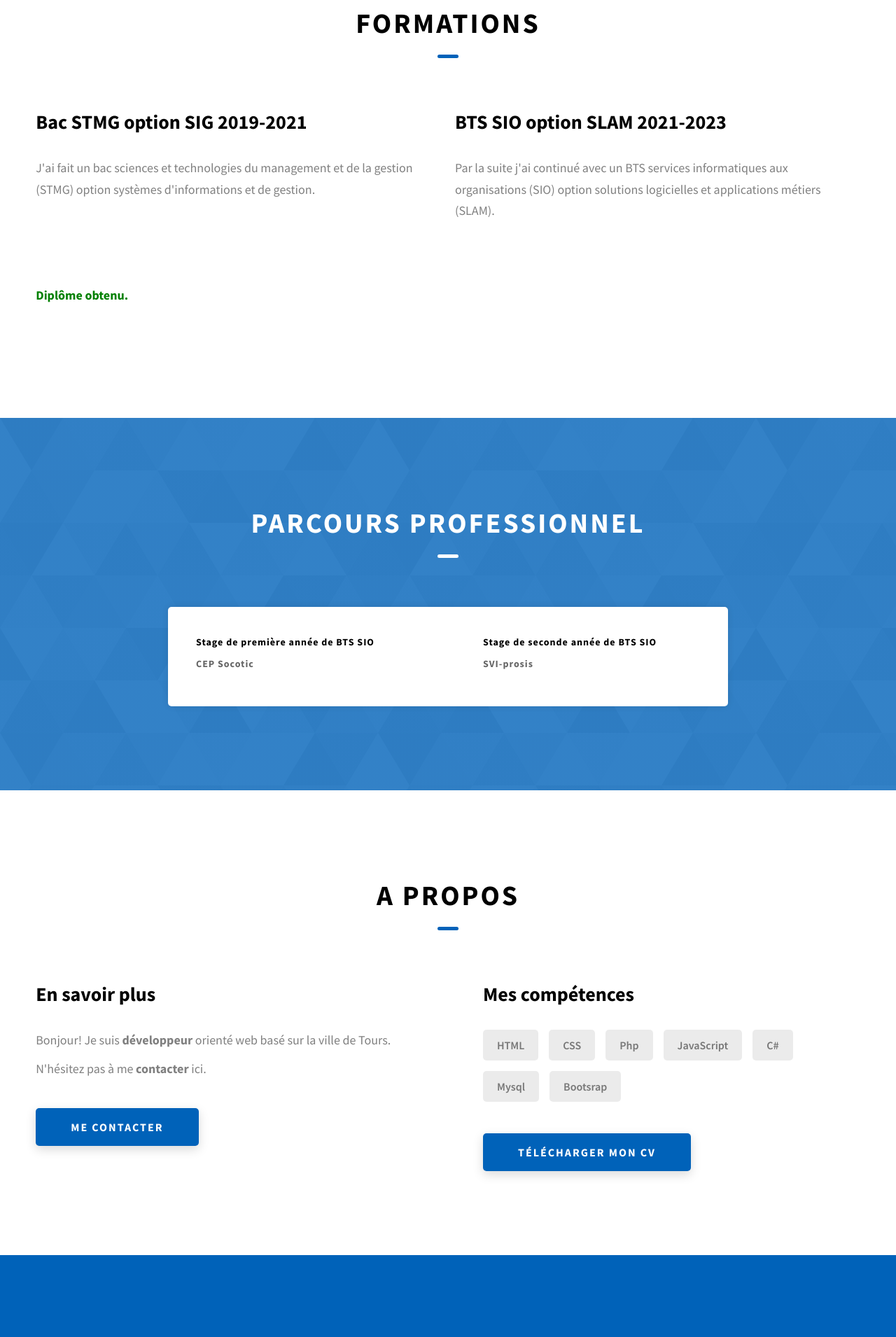
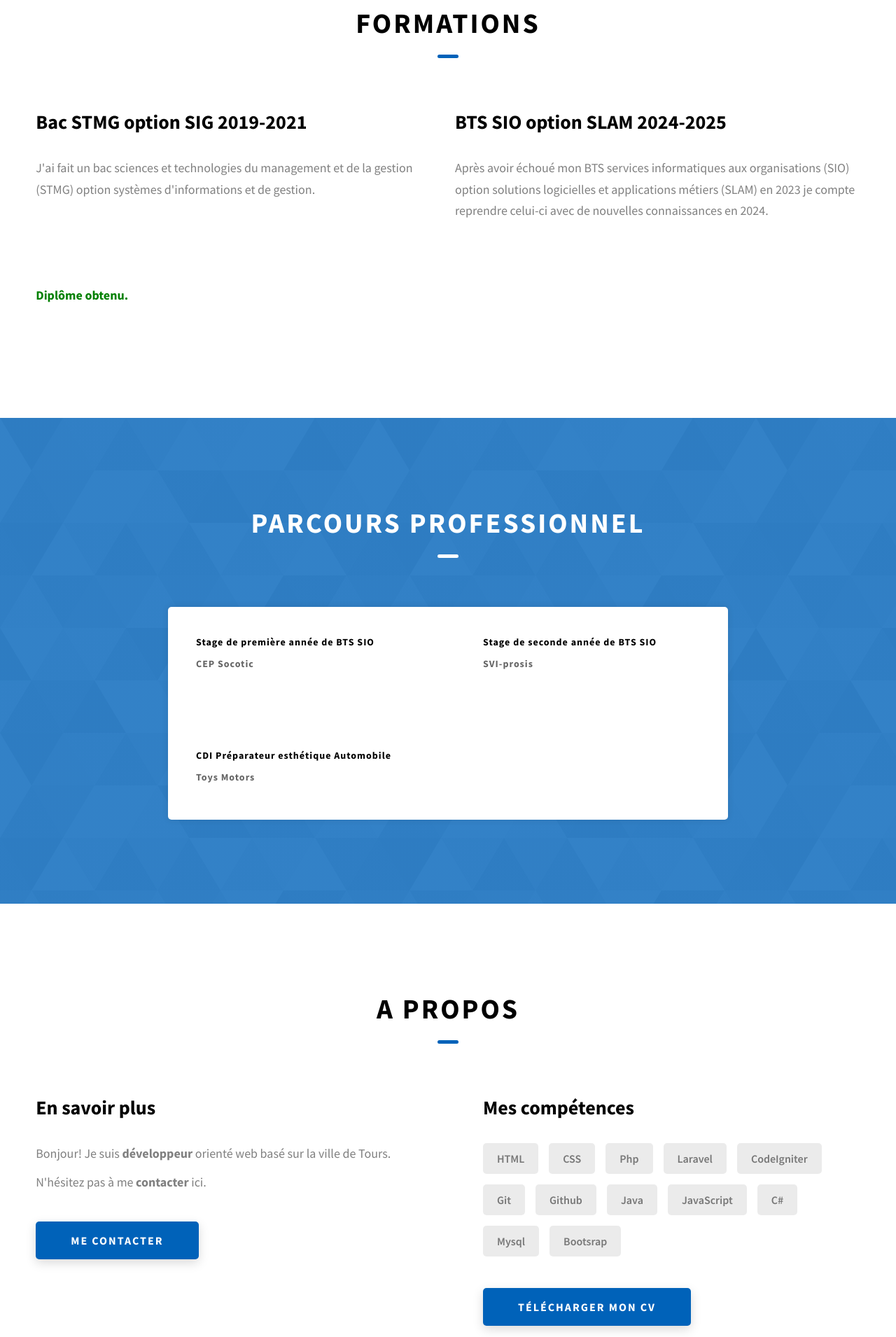
Before and after one commit to Guillaume-Got/portfolio, a website: page index.html in a window 1280 px wide. Shown: the part 917-2827 px from the top of the page at 70% size. Drawn offline with Linux system fonts and the light colour scheme.

Commit message:
Update index.html

```diff
--- a/index.html
+++ b/index.html
@@ -139,11 +139,11 @@
           </div>
         </div>
         <div class="about__content-skills">
-          <h3 class="about__content-title">BTS SIO option SLAM 2021-2023</h3>
+          <h3 class="about__content-title">BTS SIO option SLAM 2024-2025</h3>
           <div class="about__content-details">
             <p class="about__content-details-para">
-              Par la suite j'ai continué avec un BTS services informatiques aux organisations (SIO) option solutions
-logicielles et applications métiers (SLAM).<br>
+              Après avoir échoué mon BTS services informatiques aux organisations (SIO) option solutions
+logicielles et applications métiers (SLAM) en 2023 je compte reprendre celui-ci avec de nouvelles connaissances en 2024.<br>
             </p>
           </div></br></br>
         </div>
@@ -181,6 +181,10 @@ logicielles et applications métiers (SLAM).<br>
             <label class="contact__form-label" style="color:black;" for="email">Stage de seconde année de BTS SIO</label>
             <div class="contact__form-label">SVI-prosis</div>
           </div>
+          <div class="about__content-main">
+            <label class="contact__form-label" style="color:black;" for="name">CDI Préparateur esthétique Automobile</label>
+            <div class="contact__form-label">Toys Motors</div>
+          </div>
         </div>
       </div>
     </div>
@@ -212,6 +216,11 @@ logicielles et applications métiers (SLAM).<br>
             <div class="skills__skill">HTML</div>
             <div class="skills__skill">CSS</div>
             <div class="skills__skill">Php</div>
+            <div class="skills__skill">Laravel</div>
+            <div class="skills__skill">CodeIgniter</div>
+            <div class="skills__skill">Git</div>
+            <div class="skills__skill">Github</div>
+            <div class="skills__skill">Java</div>
             <div class="skills__skill">JavaScript</div>
             <div class="skills__skill">C#</div>
             <div class="skills__skill">Mysql</div>
@@ -328,9 +337,9 @@ logicielles et applications métiers (SLAM).<br>
             <span>Réseaux sociaux</span>
           </h2>
           <div class="main-footer__social-cont">
-<!--             <a target="_blank" rel="noreferrer" aria-label="logo linkedin" href="https://www.linkedin.com/in/guillaume-got-6a6a411a8">
+            <a target="_blank" rel="noreferrer" aria-label="logo linkedin" href="https://www.linkedin.com/in/guillaume-got-6a6a411a8">
               <img class="main-footer__icon" src="./assets/png/linkedin-ico.png" width="30" height="30" alt="icon">
-            </a> -->
+            </a>
             <a target="_blank" rel="noreferrer" aria-label="logo github" href="https://github.com/Guillaume-Got">
               <img class="main-footer__icon" src="./assets/png/github-ico.png" width="30" height="30" alt="icon">
           </div>
```
